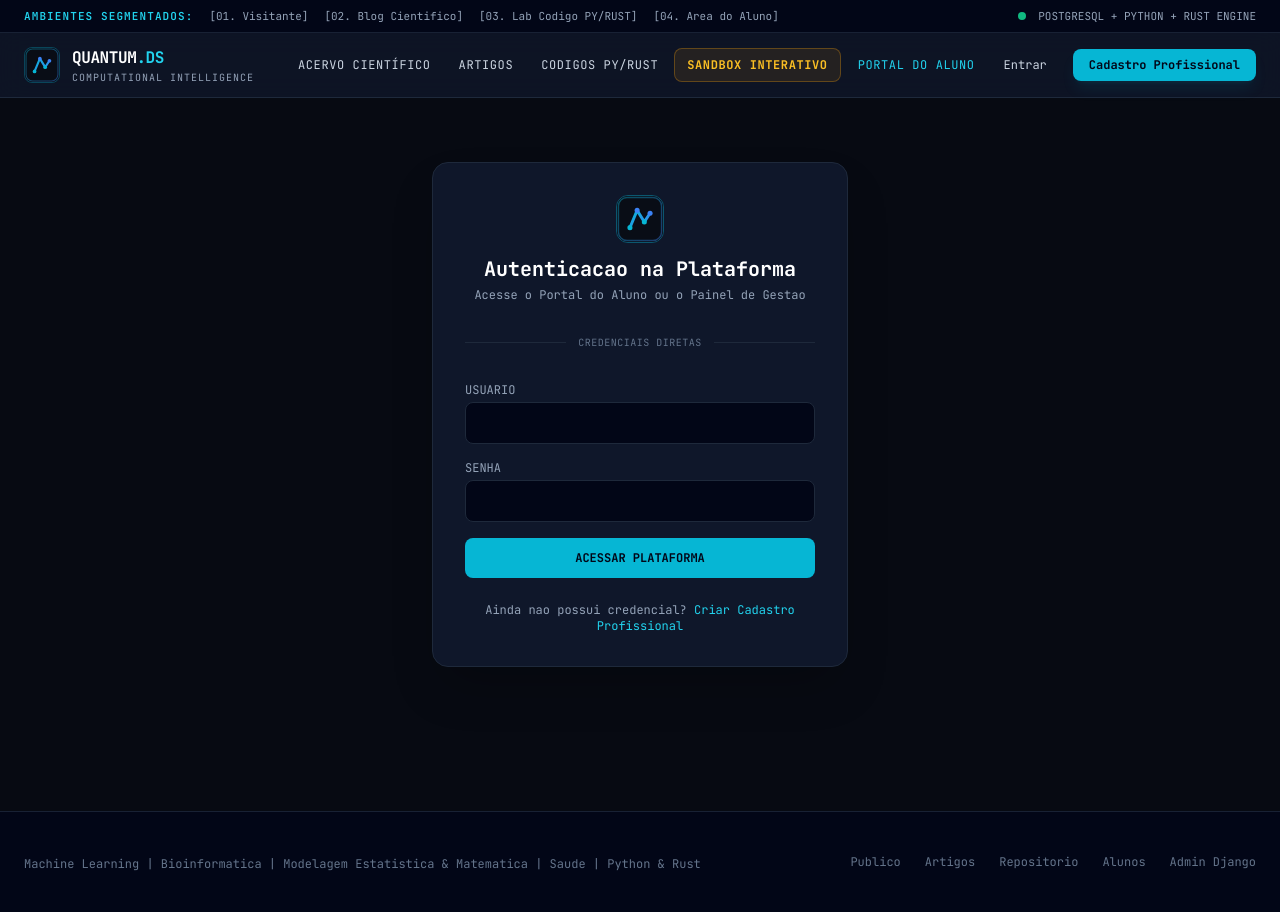
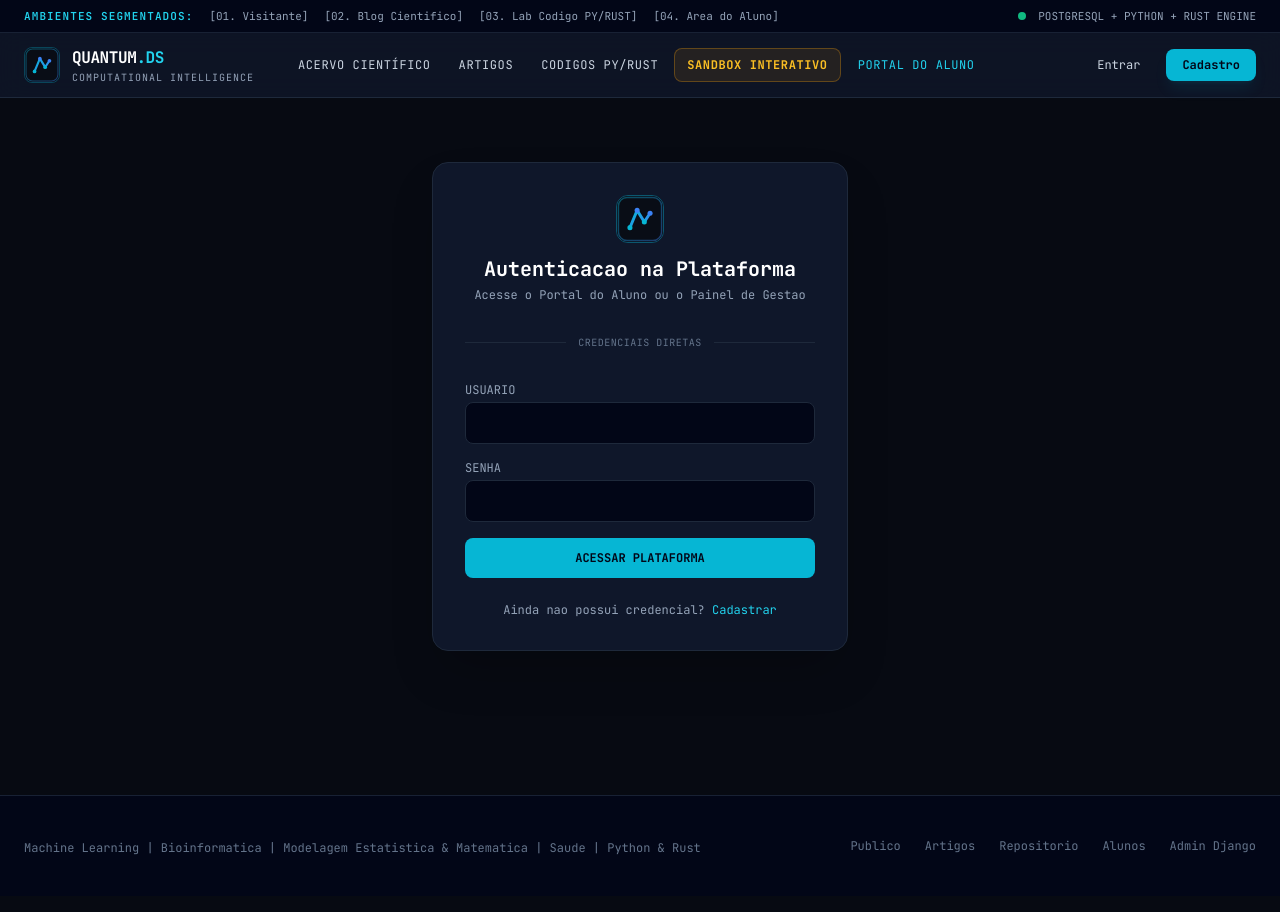
Before and after one commit to lucecerqueira/sistema_blog_cientifico, a Django app: page /login/ in a window 1280 px wide. After the commit the page ends 855 px from the top, so only its background shows below. Run offline with Django 4.2, Linux system fonts and the light colour scheme; some libraries are stand-ins or nearby versions.

Commit message:
Atualiza pagina login e base

```diff
--- a/core_config/urls.py
+++ b/core_config/urls.py
@@ -3,10 +3,19 @@ from django.urls import path, include
 from django.conf import settings
 from django.conf.urls.static import static
 from django.views.generic.base import RedirectView
+from django.contrib.auth import views as auth_views
 
 urlpatterns = [
     path('admin/', admin.site.urls),
     path('accounts/', include('allauth.urls')),
     path('favicon.ico', RedirectView.as_view(url='/static/favicon.svg', permanent=True)),
     path('', include('ds_platform.urls')),
+    path('accounts/', include('allauth.urls')),  # allauth já traz accounts/password/reset/ e accounts/password/change/
+
+    # Ou se preferir usar os endpoints diretos do Django Auth:
+    path('recuperar-senha/', auth_views.PasswordResetView.as_view(), name='password_reset'),
+    path('recuperar-senha/sucesso/', auth_views.PasswordResetDoneView.as_view(), name='password_reset_done'),
+    path('resetar/<uidb64>/<token>/', auth_views.PasswordResetConfirmView.as_view(), name='password_reset_confirm'),
+    path('resetar/concluido/', auth_views.PasswordResetCompleteView.as_view(), name='password_reset_complete'),
+
 ] + static(settings.MEDIA_URL, document_root=settings.MEDIA_ROOT)
--- a/ds_platform/templates/ds_platform/base.html
+++ b/ds_platform/templates/ds_platform/base.html
@@ -110,7 +110,7 @@
                 {% else %}
                     <a href="{% url 'login' %}" class="px-3.5 py-2 rounded-lg text-slate-300 hover:text-white hover:bg-slate-800 transition">Entrar</a>
                     <a href="{% url 'register' %}" class="px-4 py-2 rounded-lg bg-cyan-500 hover:bg-cyan-400 text-slate-950 font-bold transition shadow-lg shadow-cyan-500/10">
-                        Cadastro Profissional
+                        Cadastro
                     </a>
                 {% endif %}
             </div>
--- a/ds_platform/templates/ds_platform/login.html
+++ b/ds_platform/templates/ds_platform/login.html
@@ -36,7 +36,7 @@
         </form>
 
         <p class="text-center text-xs text-slate-400 mt-6">
-            Ainda nao possui credencial? <a href="{% url 'register' %}" class="text-cyan-400 hover:underline">Criar Cadastro Profissional</a>
+            Ainda nao possui credencial? <a href="{% url 'register' %}" class="text-cyan-400 hover:underline">Cadastrar</a>
         </p>
     </div>
 </div>
```
